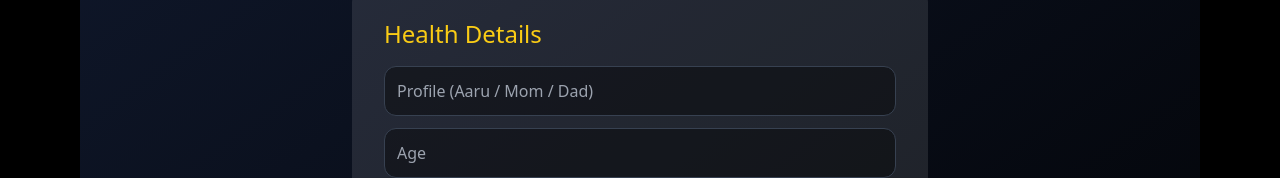
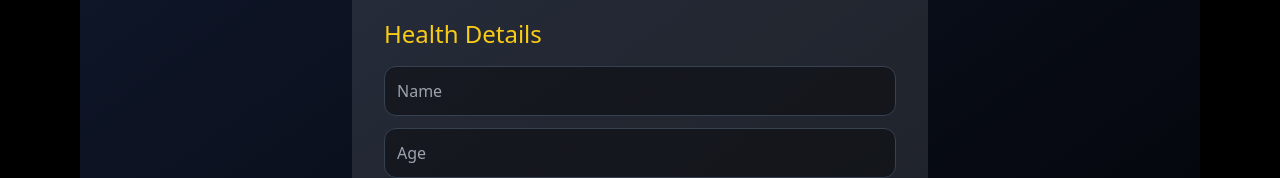
Before and after one commit to AryaSrivastav/AI-Disease-Predict, a React (Vite) app: page /predict in a window 1280 px wide. Shown: the part 180-358 px from the top of the page. Built offline with nearby package versions, Linux system fonts and the light colour scheme.

Commit message:
fix multi-profile tracker

```diff
--- a/src/pages/SymptomForm.jsx
+++ b/src/pages/SymptomForm.jsx
@@ -87,7 +87,7 @@ export default function SymptomForm() {
 
         {/* 👤 PROFILE NAME */}
         <input
-          placeholder="Profile (Aaru / Mom / Dad)"
+          placeholder="Name"
           className="input"
           value={profile}
           onChange={(e) => setProfile(e.target.value)}
```
